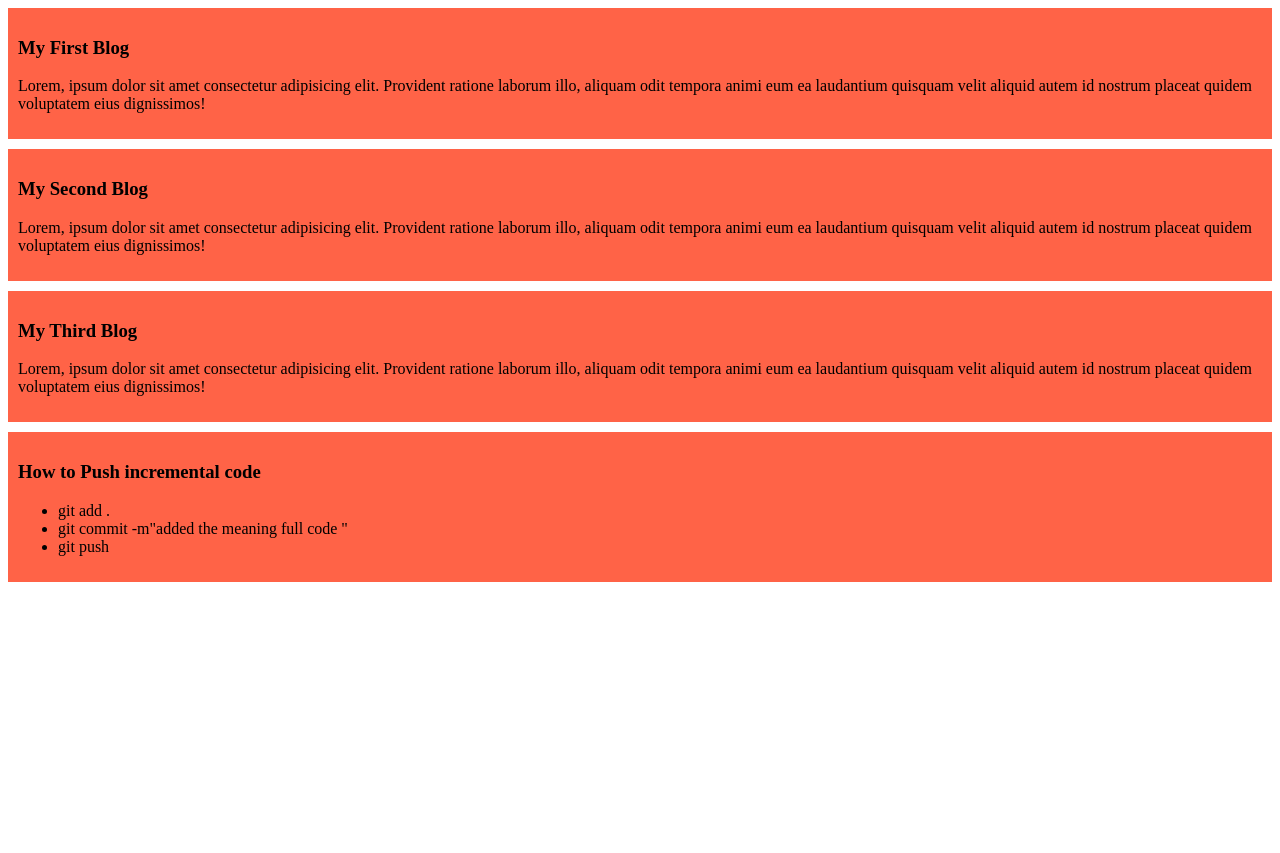
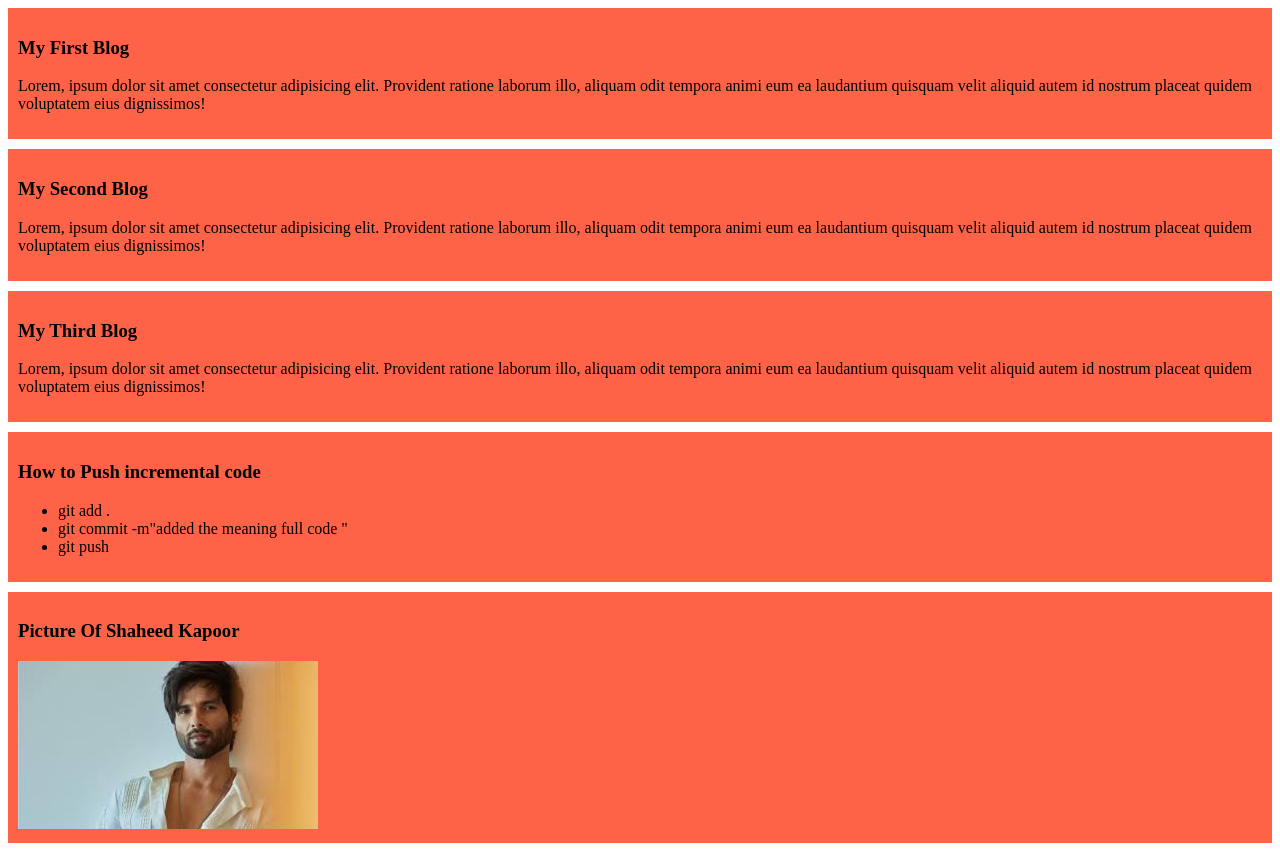
Before and after one commit to Mahpara298/my-simple-website, a plain HTML site: page index.html in a window 1280 px wide. Before the commit the page ends 800 px from the top, so only its background shows below. Drawn offline with Linux system fonts and the light colour scheme.

Commit message:
added to the image to push code

```diff
--- a/index.html
+++ b/index.html
@@ -4,7 +4,7 @@
     <meta charset="UTF-8">
     <meta name="viewport" content="width=device-width, initial-scale=1.0">
     <title>My Simple Website</title>
-    <link rel="stylesheet"href="/styles/blog.css">
+    <link rel="stylesheet" href="styles/blog.css">
 </head>
 <body>
     <div>
@@ -27,5 +27,9 @@
             <li>git push</li>
         </ul>
     </div>
+    <div>
+        <h3>Picture Of Shaheed Kapoor</h3>
+        <img src="images/images (1).jpeg"alt="">
+    </div>
 </body>
 </html>
```
Also changed, not shown: images/images (1).jpeg (added).
